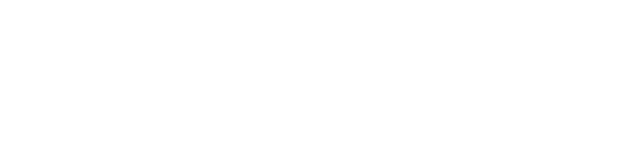
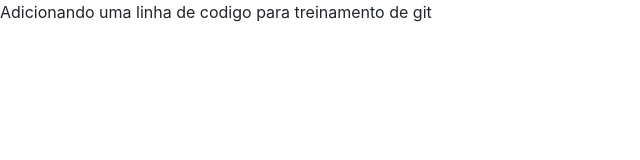
Before and after one commit to jjsjunior3/colegio.ariane, a plain HTML site: page index.html in a window 1280 px wide. Shown: the whole page, without its empty margins (0-640 px from the left). Drawn offline with nearby package versions, Linux system fonts and the light colour scheme.

Commit message:
modificação no index

```diff
--- a/index.html
+++ b/index.html
@@ -8,6 +8,7 @@
     <title>Colégio Conxão</title>
 </head>
 <body>
+    Adicionando uma linha de codigo para treinamento de git
 
 
 </body>
```
